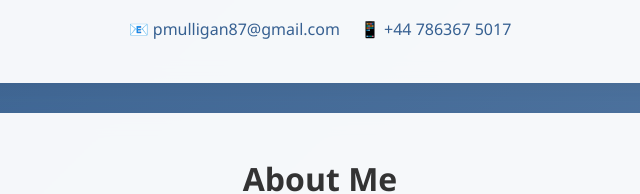
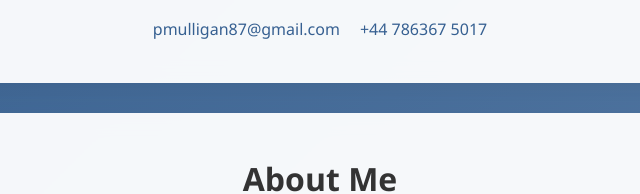
Before and after one commit to Paeyn/portfolio, a plain HTML site: page index.html in a window 1280 px wide. Shown: the part 368-562 px from the top of the page, 320-960 px from the left. Drawn offline with Linux system fonts and the light colour scheme.

Commit message:
Removed emojis from contact info

```diff
--- a/index.html
+++ b/index.html
@@ -286,8 +286,8 @@
         </p>
 
         <div class="contact-info">
-          <a href="mailto:pmulligan87@gmail.com">📧 pmulligan87@gmail.com</a>
-          <a href="tel:+447863675017">📱 +44 786367 5017</a>
+          <a href="mailto:pmulligan87@gmail.com">pmulligan87@gmail.com</a>
+          <a href="tel:+447863675017">+44 786367 5017</a>
         </div>
       </div>
 
```
